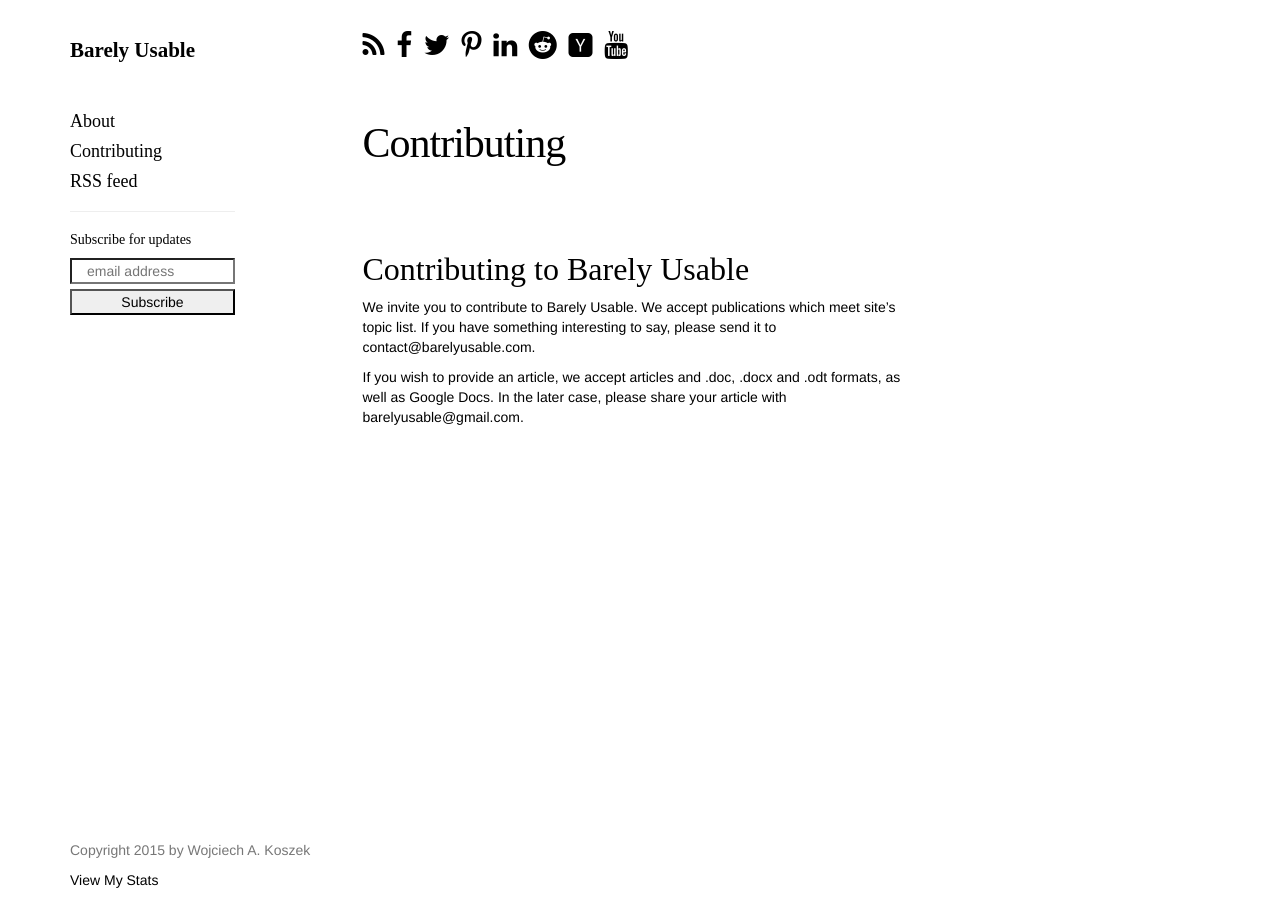
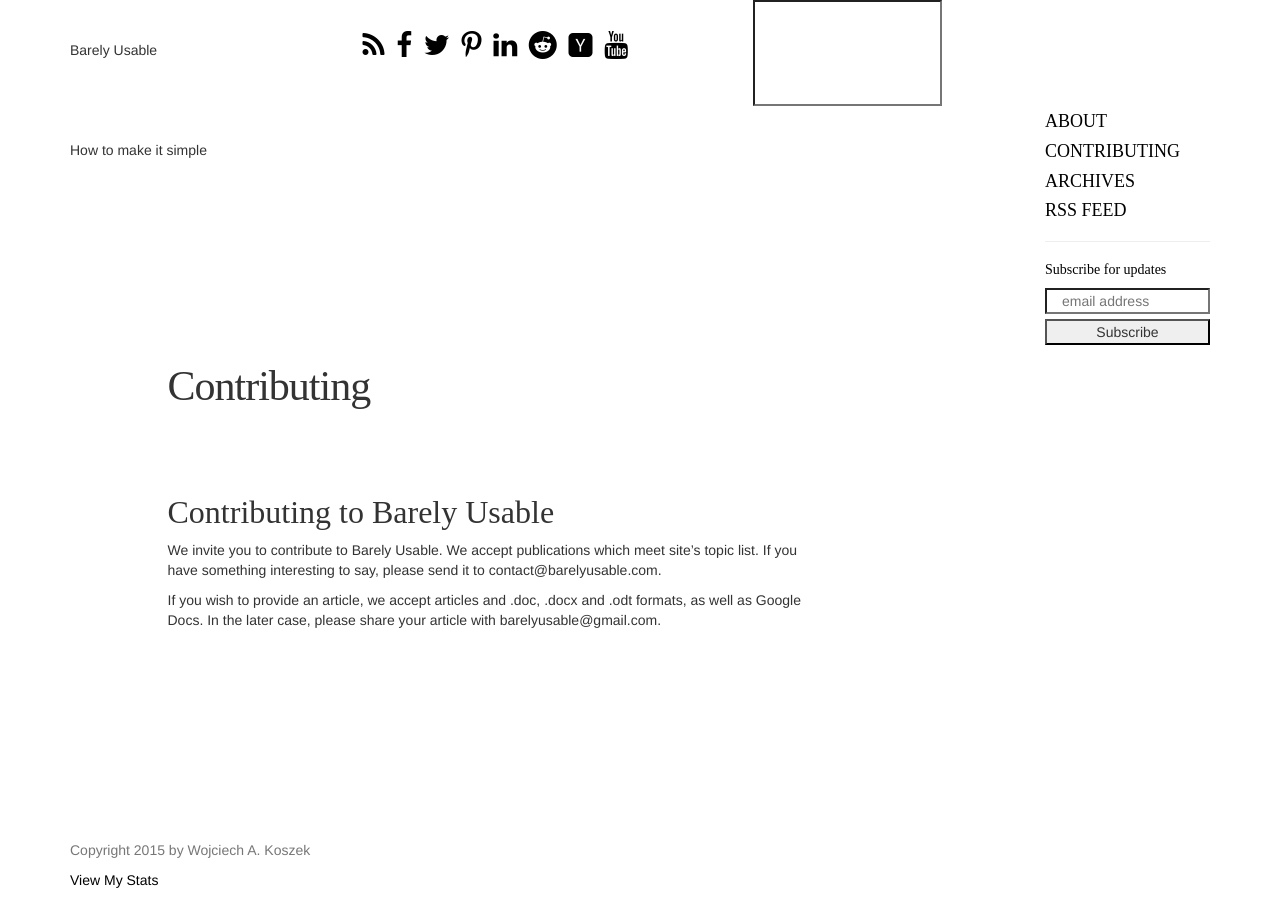
Before and after one commit to wkoszek/barelyusable, a Jekyll site: the page built from contributing.md, in a window 1280 px wide. Built offline with Jekyll 4.4.1, drawn with Linux system fonts in a browser that asks for light colours; nearby versions of some CDN libraries; comment, search, counter and statistics services are not loaded.

Commit message:
Bring better layout for the grid.

```diff
--- a/_includes/header.html
+++ b/_includes/header.html
@@ -1,9 +1,11 @@
 	<header>
-		<div class="row">
-			<div class="col-md-3 hdrlogo">
-				<a href="/" class="logo">{{ site.title }}</a>
+		<div class="row" style="border: datted 1px orange">
+			<div class="col-md-2 hdrlogo" style="border: datted 1px red">
+				{{ site.title }}
+				<br>
+				How to make it simple
 			</div>
-			<div class="col-md-6 hdrsocial">
+			<div class="col-sm-4 col-md-offset-1 hdrsocial" style="border: datted 1px blue">
 				<a href="{{ "/feed.xml" | prepend: site.baseurl }}">
 					<i class="fa fa-rss fa-2x"></i>
 				</a>
@@ -36,7 +38,18 @@
 					<i class="fa fa-youtube fa-2x"></i>
 				</a>
 			</div>
-			<div class="col-md-3 hdrsearch">
+			<div class="col-sm-3 hdrsocial" style="border: datted 1px blue; align: right;">
+					<script type="text/javascript">
+					(function(w,d,t,u,n,s,e){w['SwiftypeObject']=n;w[n]=w[n]||function(){
+					(w[n].q=w[n].q||[]).push(arguments);};s=d.createElement(t);
+					e=d.getElementsByTagName(t)[0];s.async=1;s.src=u;e.parentNode.insertBefore(s,e);
+					})(window,document,'script','//s.swiftypecdn.com/install/v2/st.js','_st');
+
+					_st('install','qDdFobvs94M3tMiFAyfx','2.0.0');
+					</script>
+					<input type="text" width="100%" class="st-default-search-input">
+			</div>
+			<div class="col-md-2 hdrsearch">
 				<!--
 					<form class="form-inline">
 						<div class="form-group">
@@ -47,16 +60,6 @@
 					</form>
 				-->
 				<!--
-					<script type="text/javascript">
-					(function(w,d,t,u,n,s,e){w['SwiftypeObject']=n;w[n]=w[n]||function(){
-					(w[n].q=w[n].q||[]).push(arguments);};s=d.createElement(t);
-					e=d.getElementsByTagName(t)[0];s.async=1;s.src=u;e.parentNode.insertBefore(s,e);
-					})(window,document,'script','//s.swiftypecdn.com/install/v2/st.js','_st');
-
-					_st('install','qDdFobvs94M3tMiFAyfx','2.0.0');
-					</script>
-					<input type="text" class="st-default-search-input">
-				-->
 				<gcse:search></gcse:search>
 				<script>
 				  (function() {
@@ -70,6 +73,7 @@
 				    s.parentNode.insertBefore(gcse, s);
 				  })();
 				</script>
+				-->
 			</div>
 		</div>
 	</header>
--- a/_layouts/default.html
+++ b/_layouts/default.html
@@ -6,17 +6,18 @@
 			{% include header.html %}
 			<div class="row">
 				<div class="col-sm-2">
-					<a href="about/"><h4>About</h4>
-					<a href="contributing/"><h4>Contributing</h4>
-					<a href="http://feeds.feedburner.com/barelyusable"><h4>RSS feed</h4>
+					<a href="about/"><h4>ABOUT</h4></a>
+					<a href="contributing/"><h4>CONTRIBUTING</h4></a>
+					<a href="archives/"><h4>ARCHIVES</h4></a>
+					<a href="http://feeds.feedburner.com/barelyusable"><h4>RSS FEED</h4></a>
 					<hr>
-					<a href="contributing/"><h5>Subscribe for updates</h5>
+					<a href="contributing/"><h5>Subscribe for updates</h5></a>
 					{% include mailchimp.html %}
 				</div>
-				<div class="col-sm-6 col-md-offset-1">
+				<div class="col-sm-7 col-md-offset-1">
 					{{ content }}
 				</div>
-				<div class="col-sm-3">
+				<div class="col-sm-2">
 				</div>
 			</div>
 		</div>
```
